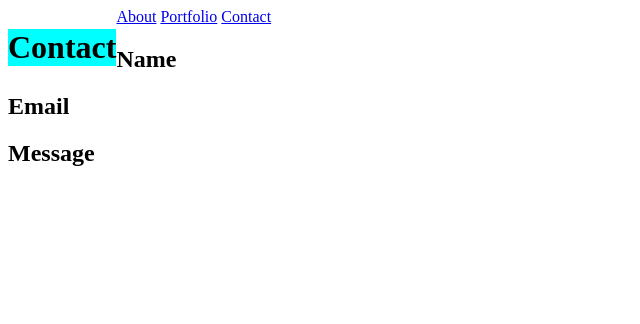
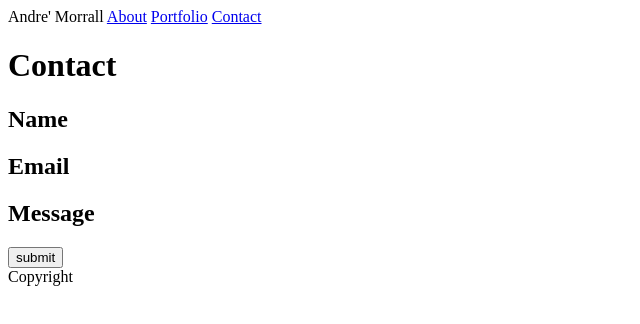
Before and after one commit to adotmorrall/Basic-Portfolio, a plain HTML site: page contact.html in a window 1280 px wide. Shown: the whole page, without its empty margins (0-640 px from the left). Drawn offline with Linux system fonts and the light colour scheme.

Commit message:
Initial coding for all HTML files

```diff
--- a/assets/css/style.css
+++ b/assets/css/style.css
@@ -1,8 +1 @@
 /* Basic-Portfolio Stylesheet */
-
-/* Style for Index.html */
-
-h1 {
-    float: left;
-    background-color: aqua;
-}
--- a/contact.html
+++ b/contact.html
@@ -5,25 +5,19 @@
     <meta name="viewport" content="width=device-width, initial-scale=1.0">
     <meta http-equiv="X-UA-Compatible" content="ie=edge">
     <title>Contact</title>
-
-     <!-- Link to CSS style sheet-->
-     <link rel="stylesheet" href="assets/css/style.css">
-
 </head>
 <body>
-    <!-- This is the main header-->
+    <header>
+            Andre' Morrall
+            <a href="#">About</a>
+            <a href="#">Portfolio</a>
+            <a href="#">Contact</a>
+    </header>
     <h1>Contact</h1>
-
-    <!-- Portfolio webpage links-->
-    <a href="index.html">About</a>
-    <a href="portfolio.html">Portfolio</a>
-    <a href="contact.html">Contact</a>
-
-    <!-- h2: Name, Email, Message-->
     <h2>Name</h2>
     <h2>Email</h2>
     <h2>Message</h2>
-
-
+    <button>submit</button>
+    <footer>Copyright</footer>
 </body>
 </html>
```
Also changed, not shown: index.html (+9 -15 lines), index2.html (deleted, +0 -19 lines), portfolio.html (+13 -12 lines).
